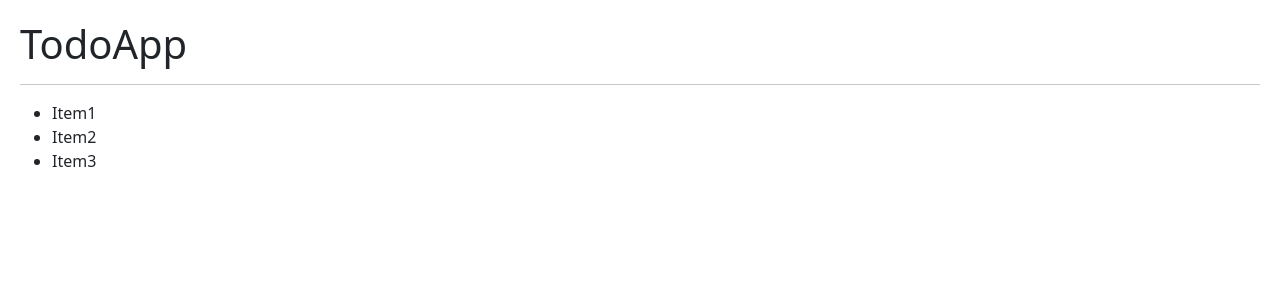
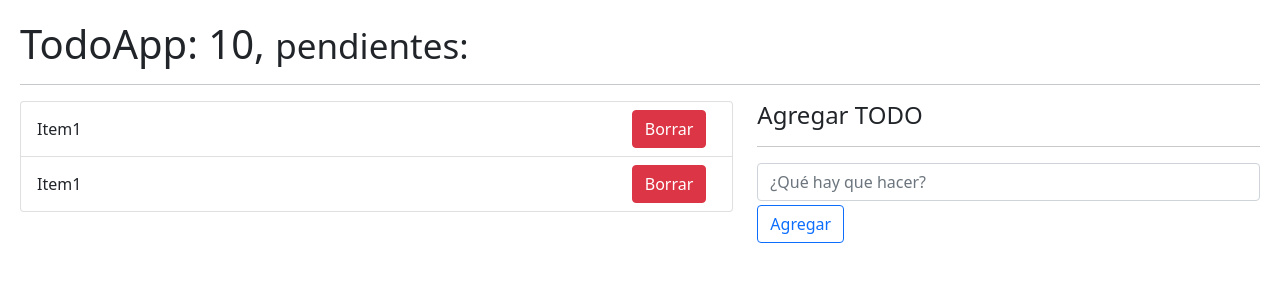
Before and after one commit to Charlyqv/05-hook-app, a React (Vite) app: page / in a window 1280 px wide. Shown: the top 300 px of the page. Built offline with nearby package versions, Linux system fonts and the light colour scheme.

Commit message:
Creando el cascarón de la lista de TODOs

```diff
--- a/src/08-useReducer/TodoApp.jsx
+++ b/src/08-useReducer/TodoApp.jsx
@@ -19,14 +19,45 @@
   const [ todos, dispatch ] = useReducer( todoReducer, initialState )
   return (
     <>
-      <h1>TodoApp</h1>
+      <h1>TodoApp: 10, <small>pendientes:</small></h1>
       <hr />
 
-      <ul>
-        <li>Item1</li>
-        <li>Item2</li>
-        <li>Item3</li>
-      </ul>
+      <div className="row">
+        <div className="col-7">
+          <ul className="list-group">
+            {
+              todos.map( todo => (
+                <li key={ todo.id } className="list-group-item d-flex justify-content-between">
+                  <span className="align-self-center">Item1</span>
+                  <button className="btn btn-danger">Borrar</button>
+                </li>
+              ))
+            }
+          </ul>
+        </div>
+
+        <div className="col-5">
+          <h4>Agregar TODO</h4>
+          <hr />
+          <form>
+            <input
+              type="text"
+              placeholder="¿Qué hay que hacer?"
+              className="form-control"
+            />
+
+            <button
+              type="submit"
+              className="btn btn-outline-primary mt-1"
+            >
+              Agregar
+            </button>
+          </form>
+
+        </div>
+      </div>
+
+
 
     </>
   )
```
